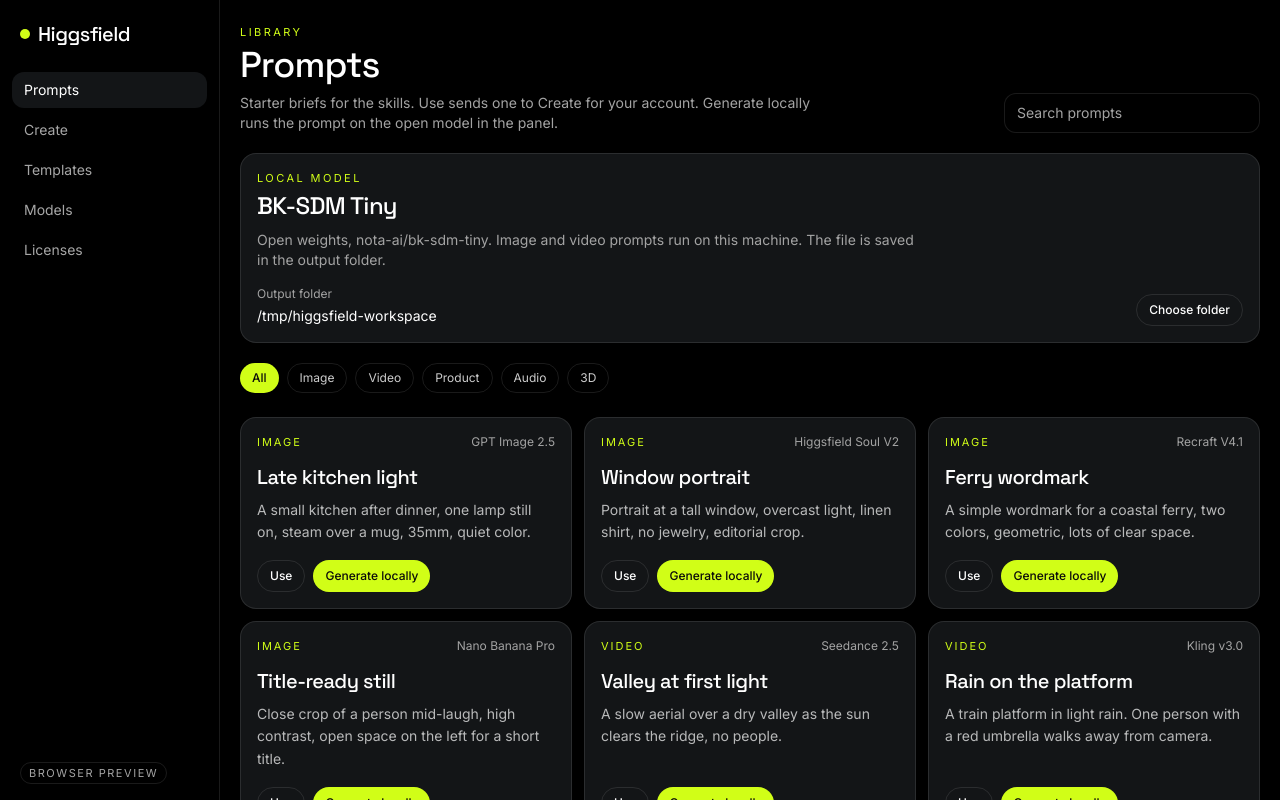
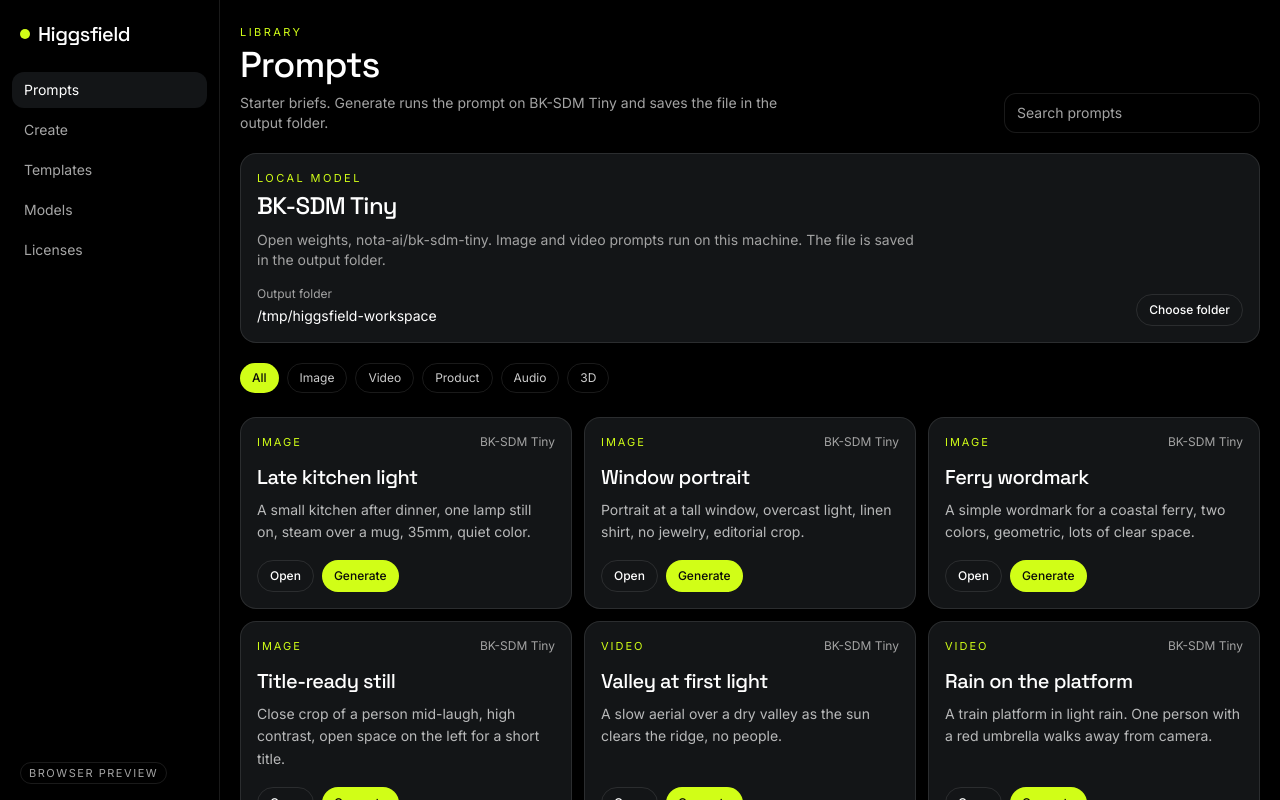
Before and after one commit to erboland/higgsfield-mac, a React (Vite) app: page / in a window 1280 px wide. Built offline with nearby package versions, Linux system fonts and the light colour scheme.

Commit message:
Keep generation on the local model and load template images from the app.

```diff
--- a/src/screens/Prompts.tsx
+++ b/src/screens/Prompts.tsx
@@ -2,8 +2,7 @@ import { useMemo, useState } from 'react'
 import { LocalRunPanel, useLocalGeneration } from '@/components/LocalRunPanel'
 import { Button } from '@/components/ui/button'
 import { Input } from '@/components/ui/input'
-import { models } from '@/shared/catalog.ts'
-import { localMediaKind } from '@/shared/localRun.ts'
+import { LOCAL_MODEL_NAME, localMediaKind } from '@/shared/localRun.ts'
 import { promptKinds, prompts, type PromptEntry, type PromptKind } from '@/shared/starters.ts'
 
 const kindLabel: Record<PromptKind, string> = {
@@ -39,7 +38,7 @@ export function Prompts({ onUse }: { onUse: (entry: PromptEntry) => void }) {
           <p className="text-[11px] tracking-[0.22em] text-accent uppercase">Library</p>
           <h1 className="mt-1 font-serif text-4xl tracking-tight">Prompts</h1>
           <p className="mt-2 max-w-xl text-sm text-muted">
-            Starter briefs for the skills. Use sends one to Create for your account. Generate locally runs the prompt on the open model in the panel.
+            Starter briefs. Generate runs the prompt on {LOCAL_MODEL_NAME} and saves the file in the output folder.
           </p>
         </div>
         <Input
@@ -76,19 +75,18 @@ export function Prompts({ onUse }: { onUse: (entry: PromptEntry) => void }) {
       ) : (
         <ul className="mt-6 grid gap-3 sm:grid-cols-2 xl:grid-cols-3">
           {visible.map((entry) => {
-            const model = models.find((item) => item.id === entry.modelId)
             return (
               <li key={entry.id}>
                 <article className="flex h-full flex-col rounded-2xl border border-line bg-panel p-4">
                   <div className="flex items-center justify-between gap-3">
                     <span className="text-[11px] tracking-[0.18em] text-accent uppercase">{kindLabel[entry.kind]}</span>
-                    <span className="truncate text-xs text-muted">{model?.name ?? 'Skill brief'}</span>
+                    <span className="truncate text-xs text-muted">{LOCAL_MODEL_NAME}</span>
                   </div>
                   <h2 className="mt-3 font-serif text-xl tracking-tight">{entry.title}</h2>
                   <p className="mt-2 flex-1 text-sm leading-relaxed text-white/70">{entry.prompt}</p>
                   <div className="mt-4 flex flex-wrap items-center gap-2">
                     <Button variant="outline" size="sm" onClick={() => onUse(entry)}>
-                      Use
+                      Open
                     </Button>
                     {localMediaKind({ kind: entry.kind, skillId: entry.skillId, prompt: entry.prompt }) ? (
                       <Button
@@ -101,10 +99,10 @@ export function Prompts({ onUse }: { onUse: (entry: PromptEntry) => void }) {
                           )
                         }
                       >
-                        Generate locally
+                        Generate
                       </Button>
                     ) : (
-                      <p className="text-xs text-muted">No local image or video for this brief. Use sends it to your account.</p>
+                      <p className="text-xs text-muted">This brief is not an image or video.</p>
                     )}
                   </div>
                 </article>
```
